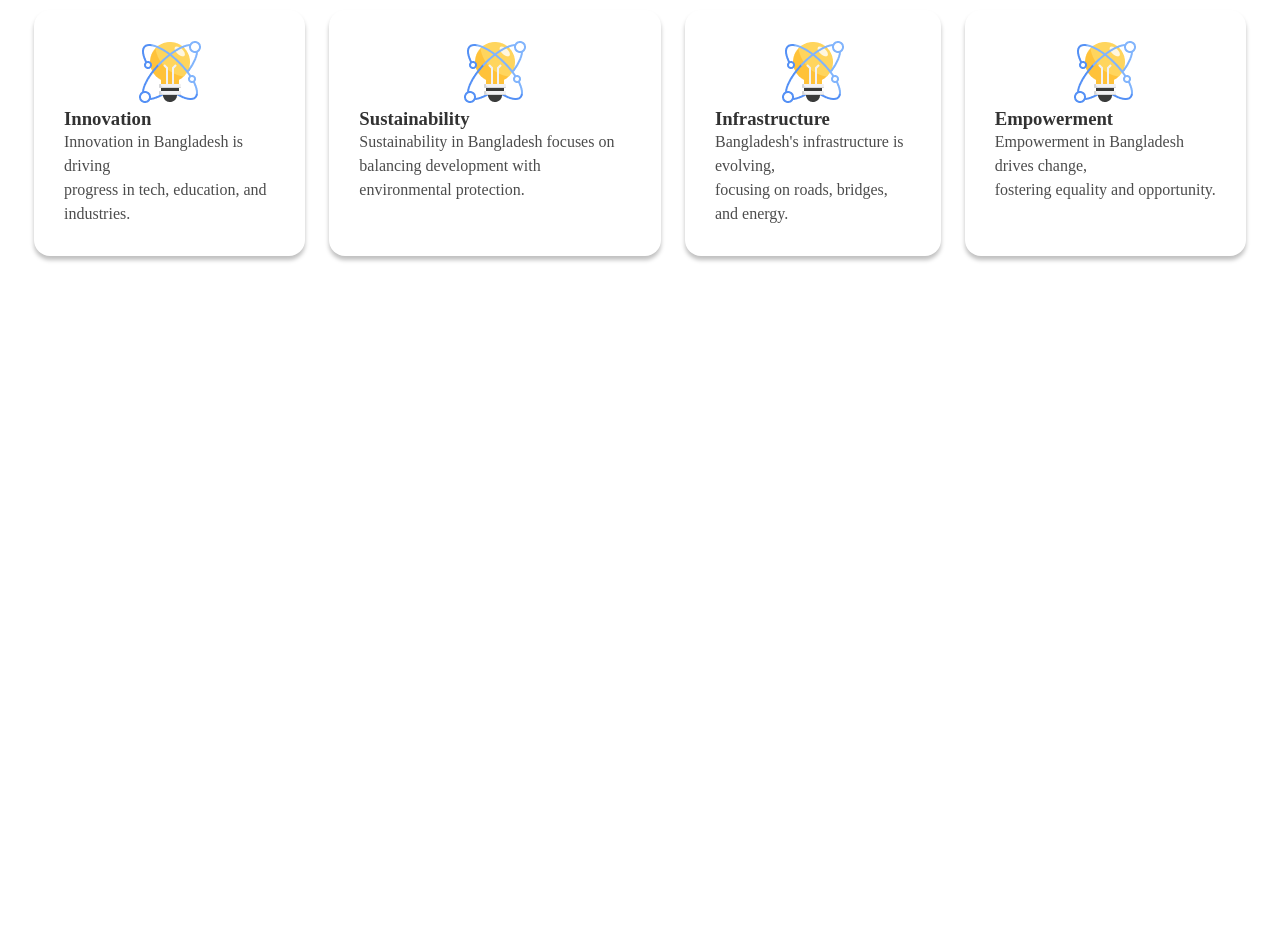
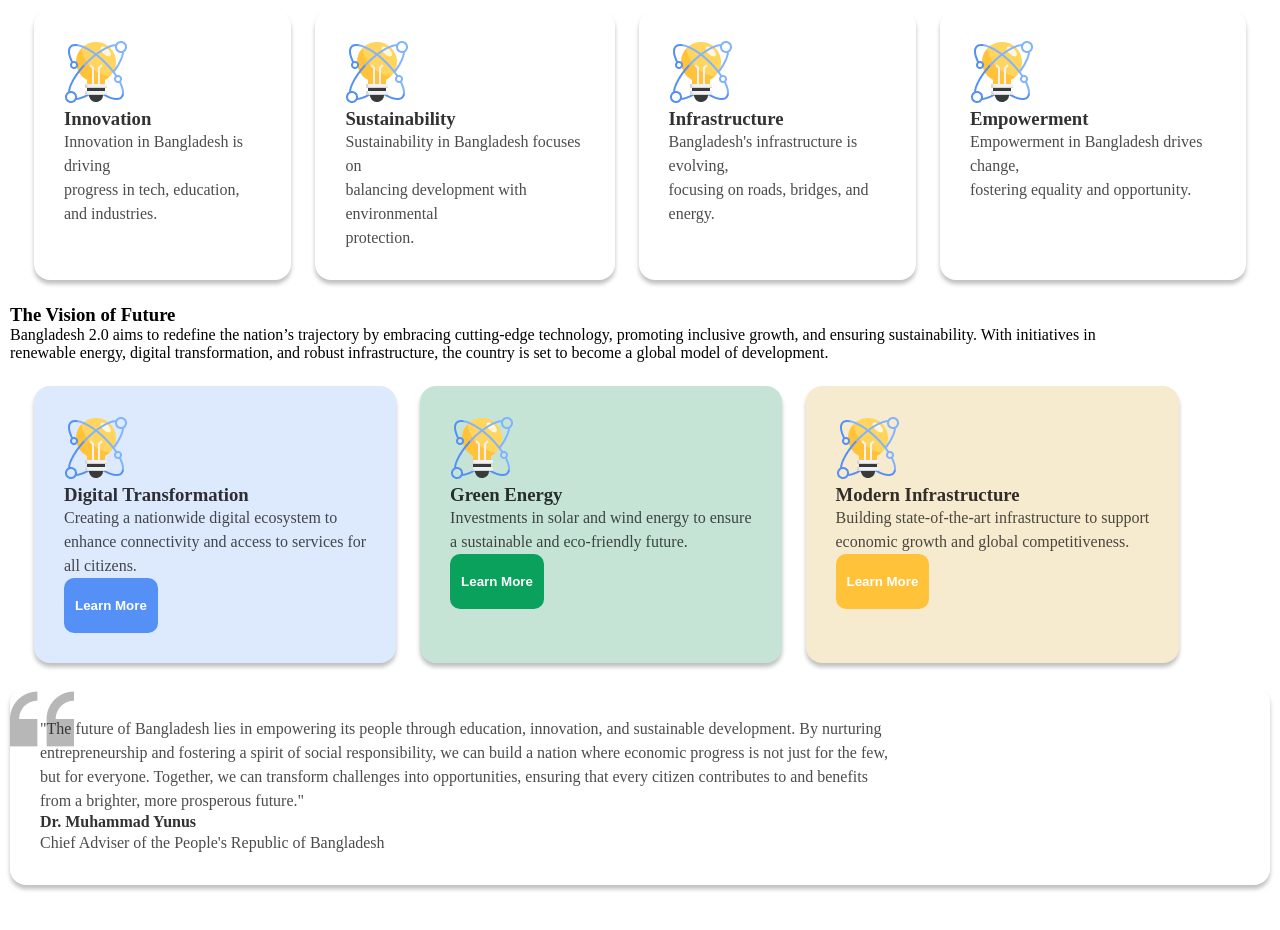
Before and after one commit to tanvir05/assignment01, a plain HTML site: page index.html in a window 1280 px wide. Shown: the part 860-1790 px from the top of the page. Before the commit the page ends 1150 px from the top, so only its background shows below. Drawn offline with Linux system fonts and the light colour scheme.

Commit message:
added vision section

```diff
--- a/index.html
+++ b/index.html
@@ -34,27 +34,68 @@
     <main>
         <div class="pillars">
             <h2 class="piller-head">Pillars of "Bangladesh 2.0"</h2>
-            <div class="pillar-box">
+            <div class="box">
                 <div class="box-item">
-                    <img class="box-image" src="./assets/card-icon.png" alt="">
+                    <img src="./assets/card-icon.png" alt="card icon">
                     <h3 class="box-title">Innovation</h3>
-                    <p class="box-description">Innovation in Bangladesh is driving <br> progress in tech, education, and industries.</p>
+                    <p class="box-description">Innovation in Bangladesh is driving <br> progress in tech, education,
+                        <br> and industries.
+                    </p>
                 </div>
                 <div class="box-item">
-                    <img src="./assets/card-icon.png" alt="">
+                    <img src="./assets/card-icon.png" alt="card icon">
                     <h3 class="box-title">Sustainability</h3>
-                    <p class="box-description">Sustainability in Bangladesh focuses on <br> balancing development with environmental protection.</p>
+                    <p class="box-description">Sustainability in Bangladesh focuses on <br> balancing development with
+                        environmental <br> protection.</p>
                 </div>
                 <div class="box-item">
-                    <img src="./assets/card-icon.png" alt="">
+                    <img src="./assets/card-icon.png" alt="card icon">
                     <h3 class="box-title">Infrastructure</h3>
-                    <p class="box-description">Bangladesh's infrastructure is evolving, <br> focusing on roads, bridges, and energy.</p>
+                    <p class="box-description">Bangladesh's infrastructure is evolving, <br> focusing on roads, bridges,
+                        and energy.</p>
                 </div>
                 <div class="box-item">
-                    <img src="./assets/card-icon.png" alt="">
+                    <img src="./assets/card-icon.png" alt="card icon">
                     <h3 class="box-title">Empowerment</h3>
-                    <p class="box-description">Empowerment in Bangladesh drives change, <br> fostering equality and opportunity.</p>
+                    <p class="box-description">Empowerment in Bangladesh drives change, <br> fostering equality and
+                        opportunity.</p>
                 </div>
+            </div>
+        </div>
+        <div class="vision">
+            <h3 class="vision-header">The Vision of Future</h3>
+            <p>Bangladesh 2.0 aims to redefine the nation’s trajectory by embracing cutting-edge technology, promoting
+                inclusive growth, and ensuring sustainability. With initiatives in <br> renewable energy, digital
+                transformation, and robust infrastructure, the country is set to become a global model of development.
+            </p>
+            <div class="box">
+                <!-- .vision-item*3>img+h3.vision-title+p.vision-description+button -->
+                <div class="box-item blue">
+                    <img src="./assets/card-icon.png" alt="card icon">
+                    <h3 class="box-title">Digital Transformation</h3>
+                    <p class="box-description">Creating a nationwide digital ecosystem to <br> enhance connectivity
+                        and access to services for <br> all citizens.</p>
+                    <button class="blue-button">Learn More</button>
+                </div>
+                <div class="box-item green">
+                    <img src="./assets/card-icon.png" alt="card icon">
+                    <h3 class="box-title">Green Energy</h3>
+                    <p class="box-description">Investments in solar and wind energy to ensure <br> a sustainable and
+                        eco-friendly future.</p>
+                    <button class="green-button">Learn More</button>
+                </div>
+                <div class="box-item yellow">
+                    <img src="./assets/card-icon.png" alt="card icon">
+                    <h3 class="box-title">Modern Infrastructure</h3>
+                    <p class="box-description">Building state-of-the-art infrastructure to support <br> economic
+                        growth and global competitiveness.</p>
+                    <button class="yellow-button">Learn More</button>
+                </div>
+            </div>
+            <div class="box-item quotes">
+                <p class="box-description">"The future of Bangladesh lies in empowering its people through education, innovation, and sustainable development. By nurturing <br> entrepreneurship and fostering a spirit of social responsibility, we can build a nation where economic progress is not just for the few, <br> but for everyone. Together, we can transform challenges into opportunities, ensuring that every citizen contributes to and benefits <br> from a brighter, more prosperous future."</p>
+                <h4 class="box-title">Dr. Muhammad Yunus</h4>
+                <p class="box-description">Chief Adviser of the People's Republic of Bangladesh</p>
             </div>
         </div>
     </main>
--- a/style.css
+++ b/style.css
@@ -34,7 +34,7 @@
     gap: 80;
     border-radius: 24px;
     padding: 100px 80px;
-    margin-bottom: 80px;
+    /* margin-bottom: 80px; */
 }
 
 .banner-content {
@@ -75,6 +75,8 @@
 main {
     margin: 0 auto;
     padding: 10px;
+    margin-top: 80px;
+    margin-bottom: 80px;
 }
 
 .piller-head {
@@ -82,31 +84,68 @@ main {
     text-align: left;
 }
 
-.pillar-box {
+.box {
     display: flex;
     gap: 24px;
     padding: 24px;
-    text-align: center;
+    text-align: left;
 }
 
 .box-item {
     gap: 12px;
     padding: 30px;
-    box-shadow: 0px 4px 4px 0px rgb(0, 0, 0, 0.25);
+    box-shadow: 0px 4px 4px 0px rgba(0, 0, 0, 0.25);
     border-radius: 16px;
 }
-.box-image{
-    width: 64px;
-    height: 64px;
-}
+
 .box-title {
     font-weight: bold;
     opacity: 80%;
-    text-align: left;
 }
 
 .box-description {
     opacity: 70%;
     line-height: 24px;
-    text-align: left;
 }
+
+.blue{
+    background-color: rgba(84, 144, 245, 0.2);
+}
+.blue-button{
+    padding: 20px 11px;
+    background-color: #5490F5;
+    color: #FFFFFF;
+    border: none;
+    border-radius: 10px;
+    font-weight: bold;
+    gap: 48;
+}
+.green{
+    background-color: rgba(198, 228, 214, 1);
+}
+.green-button{
+    padding: 20px 11px;
+    background-color: #09A15C;
+    color: #FFFFFF;
+    border: none;
+    border-radius: 10px;
+    font-weight: bold;
+    gap: 48;
+}
+.yellow{
+    background-color: rgba(247, 235, 207, 1);
+}
+.yellow-button{
+    padding: 20px 11px;
+    background-color: #FFC239;
+    color: #FFFFFF;
+    border: none;
+    border-radius: 10px;
+    font-weight: bold;
+    gap: 48;
+}
+
+.quotes {
+    background-image: url(./assets/quote-bg.png);
+    background-repeat: no-repeat;
+}
```
